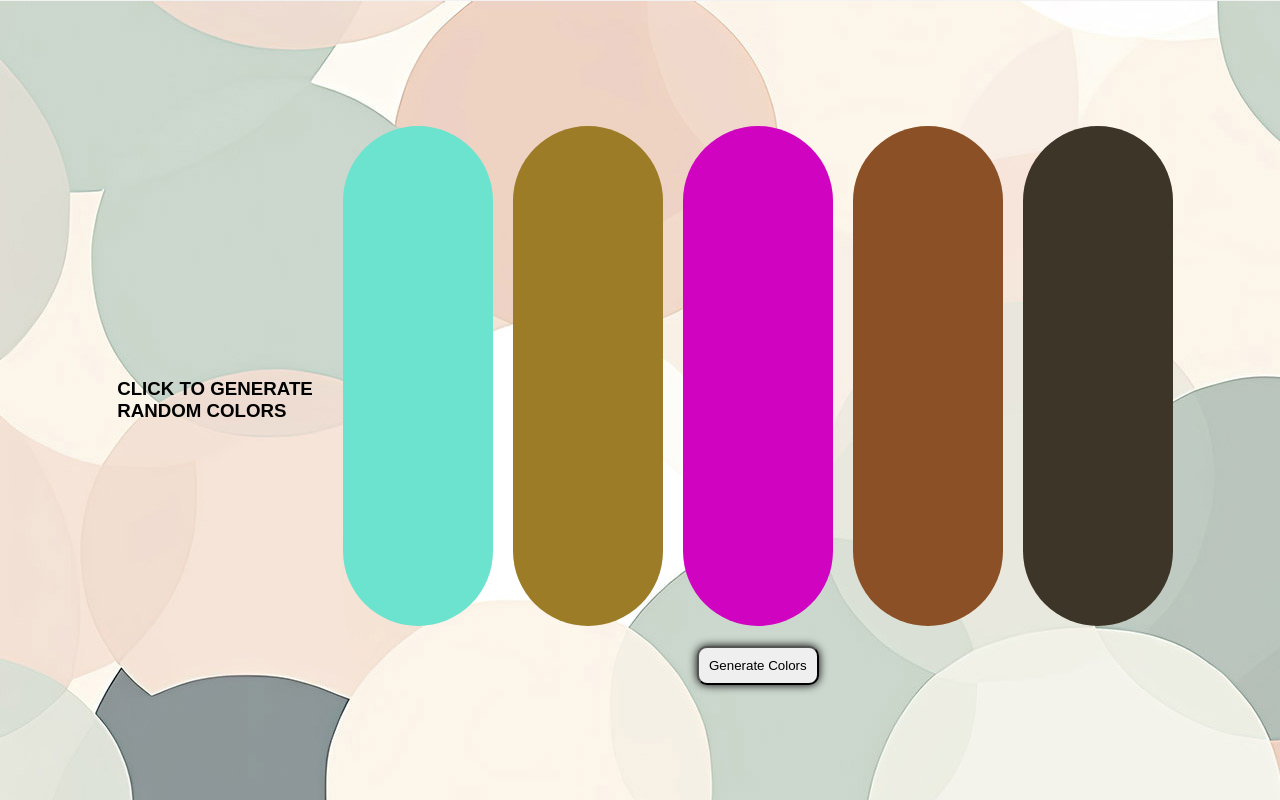
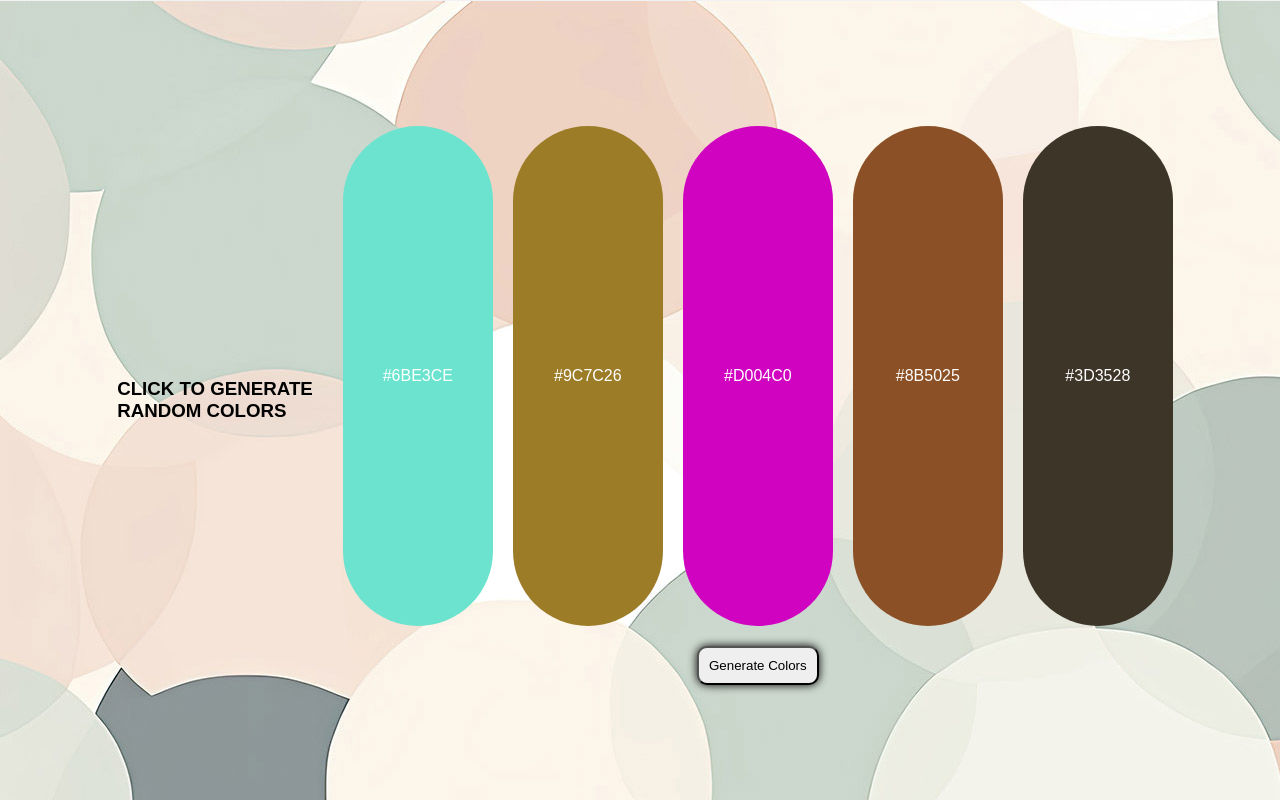
Before and after one commit to syedsaadaly/RandomColorRenerator, a plain HTML site: page Random Color Generator/index.html in a window 1280 px wide. Both pictures are taken after a click on the button "Generate Colors". Drawn offline with Linux system fonts and the light colour scheme.

Commit message:
Add files via upload

```diff
--- a/Random Color Generator/app.js
+++ b/Random Color Generator/app.js
@@ -9,12 +9,27 @@ function generateRandomColor() {
     return randomColor;
 }
 
+function copyToClipboard(text) {
+    navigator.clipboard.writeText(text)
+        .then(() => {
+            alert("Color code copied to clipboard!");
+        })
+        .catch(err => {
+            console.error('Failed to copy: ', err);
+        });
+}
+
 function generateColors() {
     container.innerHTML = ''; // Clear previous boxes
     for (let i = 0; i < 5; i++) {
+        let colorCode = generateRandomColor();
         let box = document.createElement('div');
         box.classList.add('color-box');
-        box.style.backgroundColor = generateRandomColor();
+        box.style.backgroundColor = colorCode;
+        box.textContent = colorCode; // Set color code as text content
+        box.addEventListener('click', () => {
+            copyToClipboard(colorCode);
+        });
         container.appendChild(box);
     }
 }
--- a/Random Color Generator/style.css
+++ b/Random Color Generator/style.css
@@ -38,4 +38,9 @@ h3{
     height: 500px;
     margin: 10px;
     border-radius: 100px;
+    cursor: pointer;
+    display: flex;
+    justify-content: center;
+    align-items: center;
+    color: white;
 }
```
